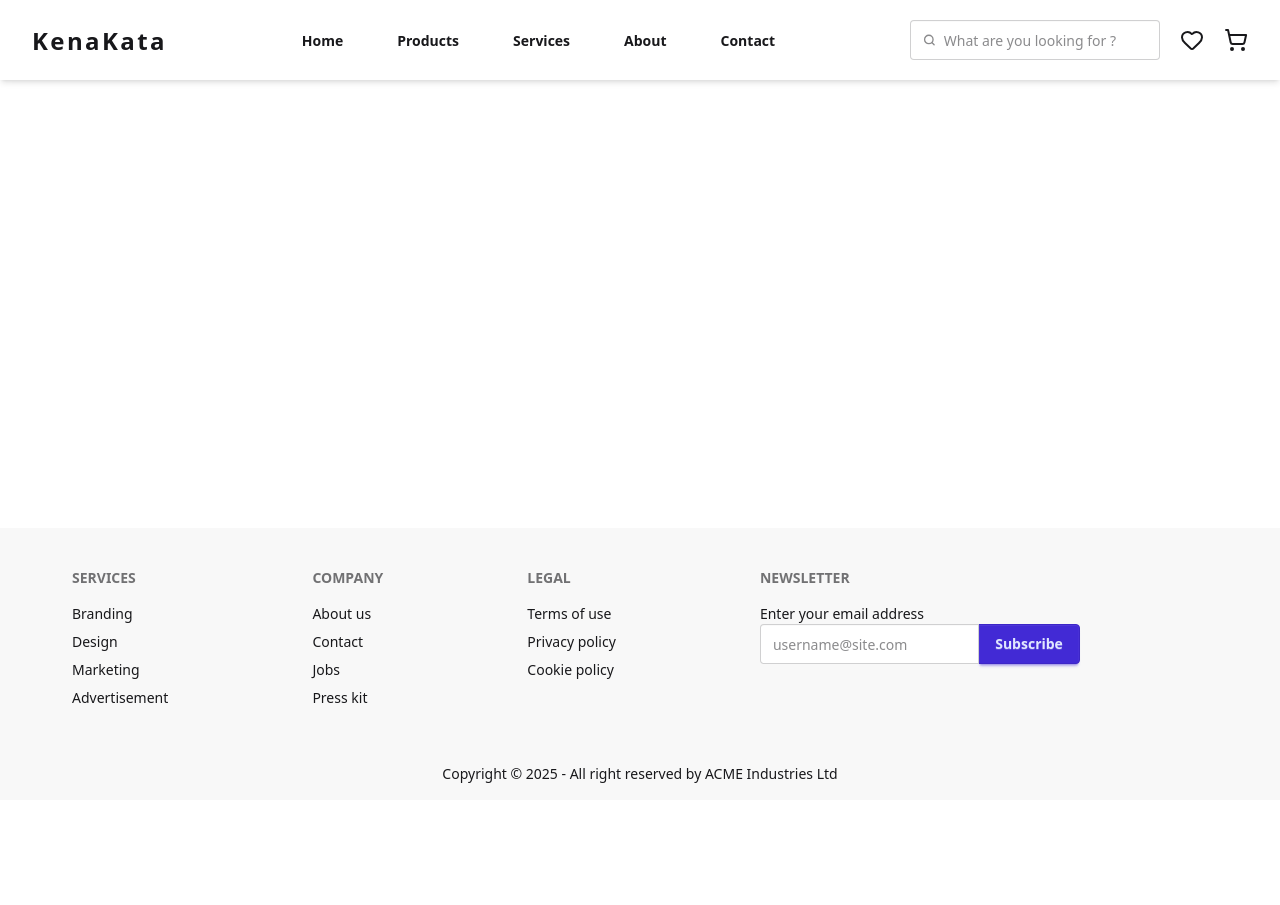
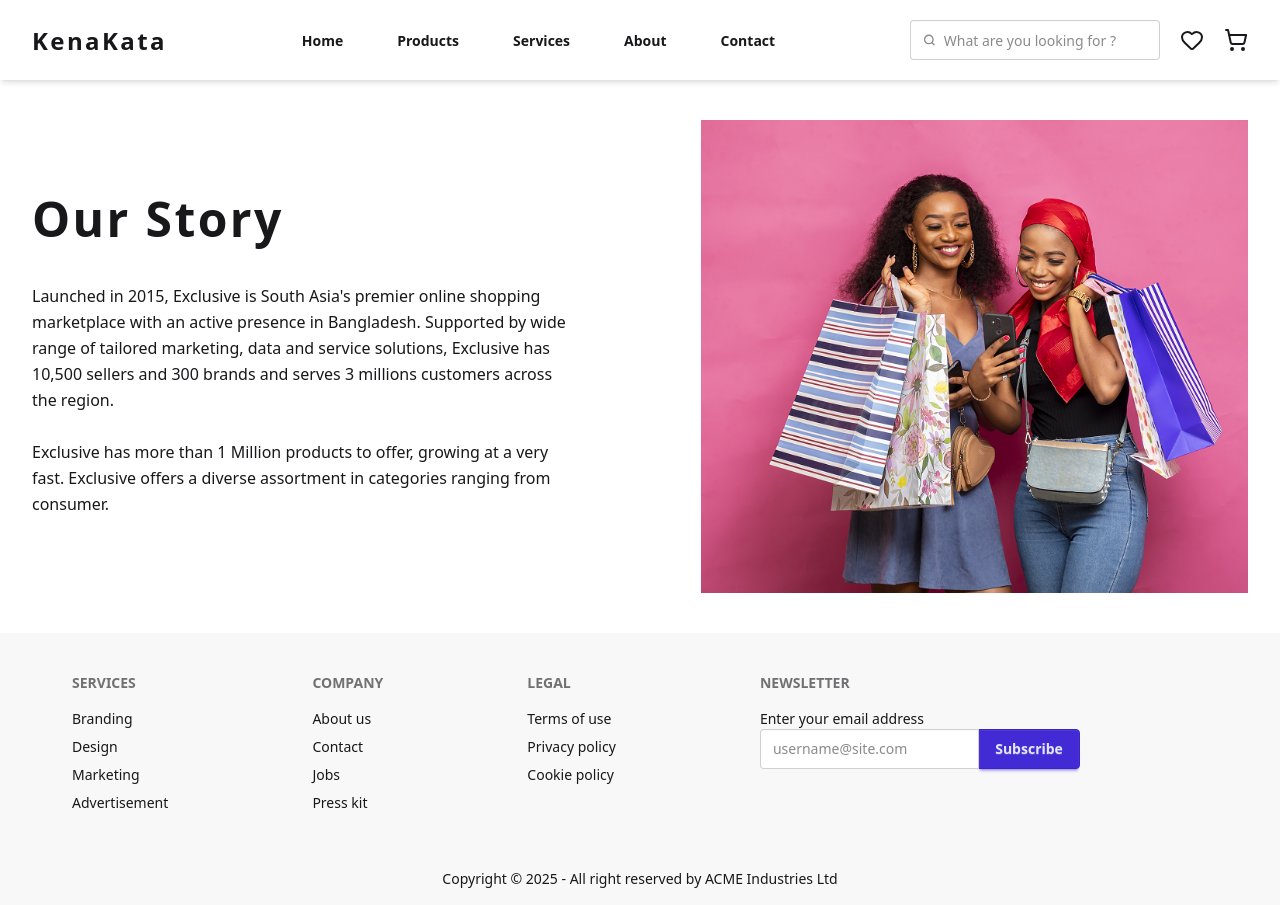
Before and after one commit to aamamunszone/kenakata, a React (Vite) app: page /about in a window 1280 px wide. Before the commit the page ends 800 px from the top, so only its background shows below. Built offline with nearby package versions, Linux system fonts and the light colour scheme.

Commit message:
feat: OurStorySection added to AboutPage

```diff
--- a/src/pages/About/AboutPage.jsx
+++ b/src/pages/About/AboutPage.jsx
@@ -1,11 +1,15 @@
 import React from 'react';
+import OurStorySection from './components/OurStorySection/OurStorySection';
 
 const AboutPage = () => {
-    return (
-        <div>
-
-        </div>
-    );
+  return (
+    <>
+      {/* Our Story Section */}
+      <section>
+        <OurStorySection />
+      </section>
+    </>
+  );
 };
 
 export default AboutPage;
--- /dev/null
+++ b/src/pages/About/components/OurStorySection/OurStorySection.jsx
@@ -0,0 +1,36 @@
+import React from 'react';
+
+import ourStory from '../../../../assets/images/AboutPage/our-story.jpg';
+
+const OurStorySection = () => {
+  return (
+    <div className="flex justify-between items-center gap-[10%]">
+      <div className="w-[45%]">
+        <h2 className="text-5xl font-extrabold tracking-wider mb-10">
+          Our Story
+        </h2>
+        <p className="leading-relaxed">
+          Launched in 2015, Exclusive is South Asia's premier online shopping
+          marketplace with an active presence in Bangladesh. Supported by wide
+          range of tailored marketing, data and service solutions, Exclusive has
+          10,500 sellers and 300 brands and serves 3 millions customers across
+          the region.
+          <br />
+          <br />
+          Exclusive has more than 1 Million products to offer, growing at a very
+          fast. Exclusive offers a diverse assortment in categories ranging from
+          consumer.
+        </p>
+      </div>
+
+      <div className="w-[45%]">
+        <img
+          src={ourStory}
+          alt="Portrait two african females holding shopping bags while reacting something their smartphone"
+        />
+      </div>
+    </div>
+  );
+};
+
+export default OurStorySection;
```
Also changed, not shown: src/assets/images/AboutPage/our-story.jpg (added).
